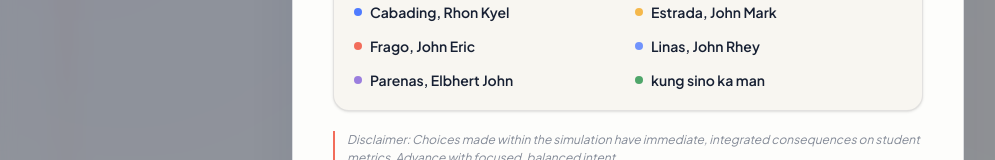
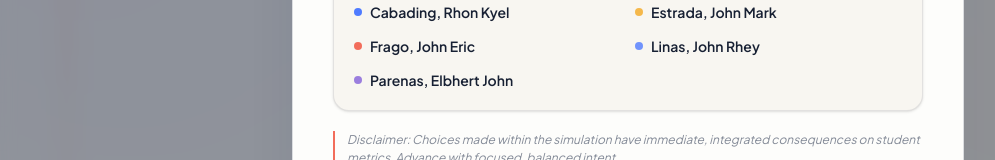
Before and after one commit to 4xachi/EYYSATCITY, a React (Vite) app: page / in a window 1280 px wide. Shown: the part 402-562 px from the top of the page, without its empty margins (12-1007 px from the left). Built offline with nearby package versions, Linux system fonts and the light colour scheme; a web font is replaced by a local one.

Commit message:
Remove unused list item from AgreementScreen
Removed an unused list item from the agreement screen.

```diff
--- a/src/components/AgreementScreen.tsx
+++ b/src/components/AgreementScreen.tsx
@@ -80,10 +80,6 @@ export default function AgreementScreen({ onAgree, soundEnabled }: AgreementScre
                   <span className="w-2 h-2 rounded-full bg-brand-lavender" />
                   <span className="text-xs sm:text-sm font-semibold text-brand-ink">Parenas, Elbhert John</span>
                 </li>
-                <li className="flex items-center gap-2">
-                  <span className="w-2 h-2 rounded-full bg-brand-green" />
-                  <span className="text-xs sm:text-sm font-semibold text-brand-ink">kung sino ka man</span>
-                </li>
               </ul>
             </div>
 
```
